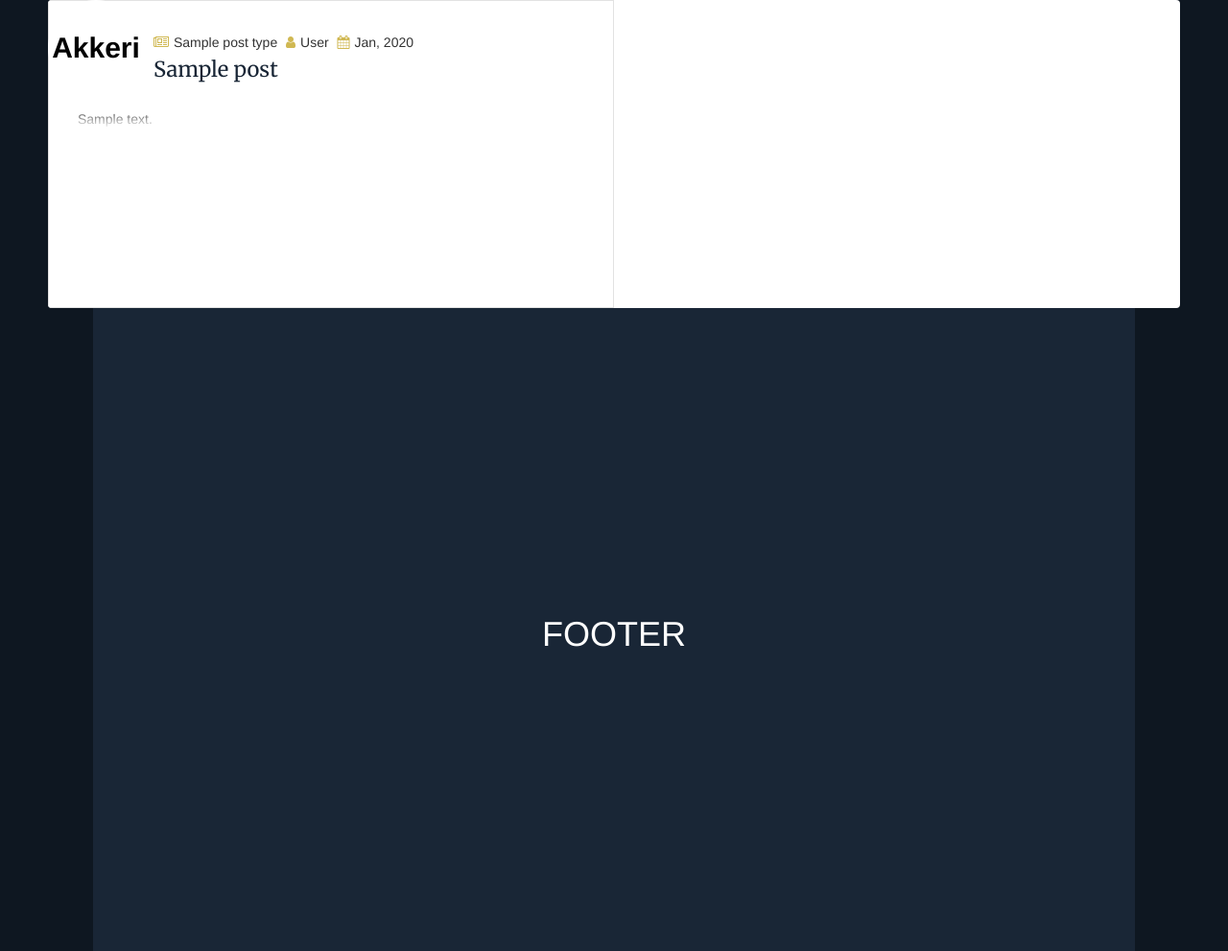
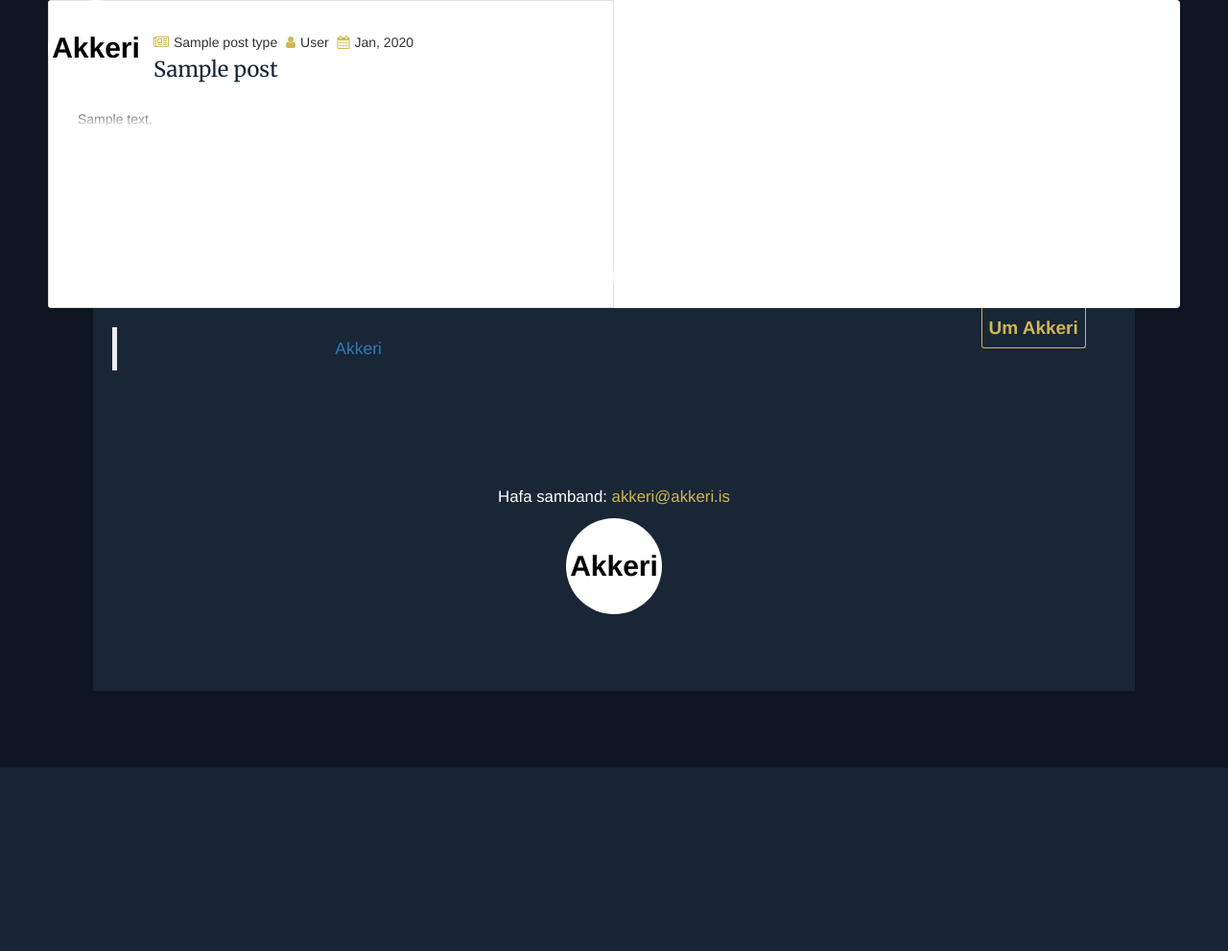
Before and after one commit to geh18/akkeri, a Flask app: template templates/index.html in a window 1280 px wide. Shown: the whole page at 96% size. After the commit the page ends 800 px from the top, so only its background shows below. Run offline with Flask 2, Linux system fonts and the light colour scheme; the template is opened without the code that fills it: most values are stand-ins (such as "Sample title", 1, 10 or a date in 2020); style sheets or scripts are compiled from the project's sources; parts of the project's set-up code (start-up, migrations or seed data) failed here and were passed over; some libraries are stand-ins or nearby versions; grey boxes are pictures that could not be loaded.

Commit message:
Footer finished. Facebook comment and like box

```diff
--- a/compass/sass/_shared.scss
+++ b/compass/sass/_shared.scss
@@ -65,3 +65,20 @@ i {
 .title {
     font-family: 'Merriweather', serif;
 }
+
+.text-right { text-align: right; }
+
+.text-left { text-align: left; }
+
+.text-center { text-align: center; }
+
+.gold-font {
+    margin: 0px;
+    color: $gold-color;
+}
+
+.white-font {
+    color: white;
+}
+
+.bold { font-weight: bold;}
--- a/compass/sass/_style.scss
+++ b/compass/sass/_style.scss
@@ -135,9 +139,37 @@
 }
 
 .footer {
+    position: relative;
     background-color: $akkeri-blue;
     .content {
-        padding: 300px;
+        padding: 20px;
+    }
+    .sponsors {
+        color: white;
+        border-bottom: 1px dashed rgba(208, 165, 68,0.3);
+    }
+    .sponsore {
+        display: block;
+    }
+    .logo-wrapper { padding: 80px; }
+    .logo { margin: 0 auto; }
+    .sticky {
+        position: absolute;
+        top: 0px;
+        right: 51px;
+        color: $gold-color;
+        border: 1px solid $gold-color;
+        border-top: none;
+        border-bottom-right-radius: 3px;
+        border-bottom-left-radius: 3px;
+        padding: 7px;
+        font-size: 19px;
+        font-weight: bold;
+    }
+    @media (max-width: $scr-sm) {
+        .facebook {
+            margin-top: 53px;
+        }
     }
 }
 
@@ -173,6 +205,21 @@
     }
 }
 
+.post.article-item-1 {
+    .wrapper:after {
+        content: ' ';
+        height: 20px;
+        display: block;
+        position: absolute;
+        width: 100%;
+        bottom: 26px;
+        background: -moz-linear-gradient(top, rgba(255,255,255,0) 0%, rgba(255,255,255,1) 100%);
+        background: -webkit-linear-gradient(top, rgba(255,255,255,0) 0%,rgba(255,255,255,1) 100%);
+        background: linear-gradient(to bottom, rgba(255,255,255,0) 0%,rgba(255,255,255,1) 100%);
+        filter: progid:DXImageTransform.Microsoft.gradient( startColorstr='#00ffffff', endColorstr='#ffffff',GradientType=0 );
+    }
+}
+
 @media (max-width: $scr-sm) {
     .post {
         .type { display: none; }
@@ -182,6 +229,9 @@
 @media (min-width: $scr-sm) and (max-width: $scr-md) {
     .post .meta {
         position: absolute;
+    }
+    .article-item-2, .article-item-3 {
+        .meta { position: relative; }
     }
 }
 
--- a/templates/base.html
+++ b/templates/base.html
@@ -10,3 +10,15 @@
 {% endblock %}
 
 {% block title %}Akkeri{% endblock %}
+
+{% block navbar %}
+<div id="fb-root"></div>
+<script>(function(d, s, id) {
+  var js, fjs = d.getElementsByTagName(s)[0];
+  if (d.getElementById(id)) return;
+  js = d.createElement(s); js.id = id;
+  js.src = "//connect.facebook.net/en_GB/sdk.js#xfbml=1&version=v2.5&appId=495371493862295";
+  fjs.parentNode.insertBefore(js, fjs);
+}(document, 'script', 'facebook-jssdk'));</script>
+
+{% endblock %}
--- a/templates/macros.html
+++ b/templates/macros.html
@@ -100,8 +100,30 @@
 
 {% macro footer() %}
     <div class="footer shrinkin">
-        <div class="content">
-            <h1 style="color: white; text-align: center;"> FOOTER </h1>
+        <a href="#" class="sticky">Um Akkeri</a>
+        <div class="content row facebook">
+            <div class="col-sm-6 text-center">
+                <div style="width: 100%; overflow: hidden" class="fb-page"
+                data-href="https://www.facebook.com/akkeriflottahjalp/"
+                data-small-header="false" data-adapt-container-width="true"
+                data-hide-cover="false" data-show-facepile="true"><div
+                class="fb-xfbml-parse-ignore"><blockquote
+                cite="https://www.facebook.com/akkeriflottahjalp/"><a
+                href="https://www.facebook.com/akkeriflottahjalp/">Akkeri</a></blockquote></div></div>
+            </div>
+        </div>
+        <!--<div class="row content">
+            <div class="col-sm-12">
+                <h4 class="sponsors mt-15"> Styrktaraðilar </h4>
+                <img class="sponsore clear mt-15" src="/static/assets/premis.png">
+            </div>
+        </div>-->
+        <div class="row">
+            <div class="col-lg-12 text-center logo-wrapper">
+                <p class="text-center white-font">Hafa samband: <a
+                href="mailto:akkeri@akkeri.is" class="gold-font">akkeri@akkeri.is </a></p>
+                <div class="logo">Akkeri</div>
+            </div>
         </div>
     </div>
 {% endmacro %}
```
Also changed, not shown: other parts of compass/sass/_style.scss (+20 -9 lines), templates/post.html (+10 -1 lines), static/assets/eimskip.png (added), static/assets/premis.png (added). Lines whose indentation alone changed are shown as unchanged.
